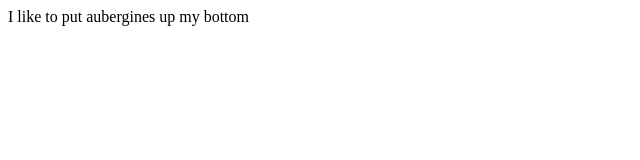
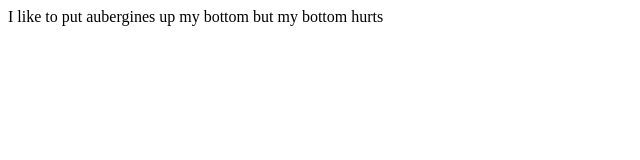
Before and after one commit to timhamrouge/site, a website: page index.html in a window 1280 px wide. Shown: the whole page, without its empty margins (0-640 px from the left). Drawn offline with nearby package versions, Linux system fonts and the light colour scheme.

Commit message:
Tom says it hurts

```diff
--- a/index.html
+++ b/index.html
@@ -10,5 +10,7 @@
 <body>
 
     I like to put aubergines up my bottom
+
+	but my bottom hurts
 </body>
 </html>
```
